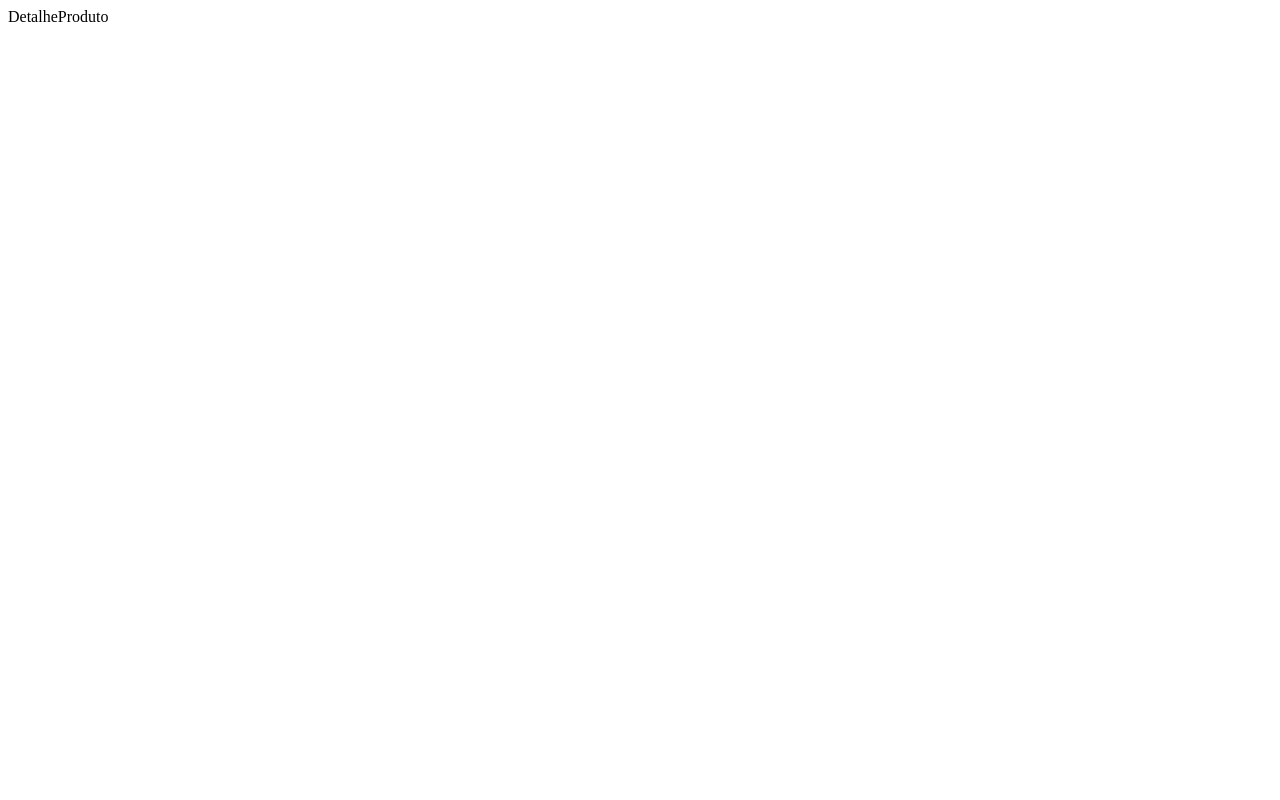
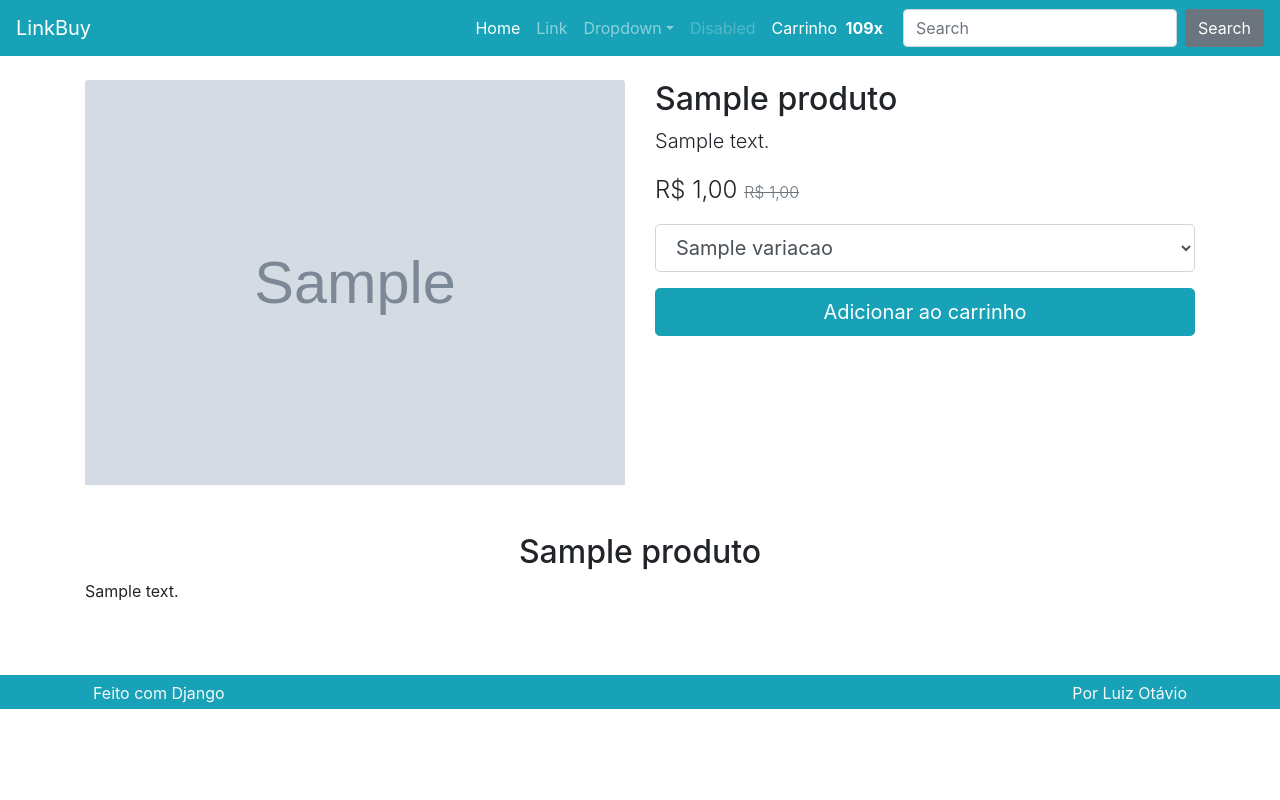
Before and after one commit to LinekerCalseverini/django_ecommerce, a Django app: a page that uses produto/views.py in a window 1280 px wide. Before the commit the page is almost empty. Run offline with Django 5.2, Linux system fonts and the light colour scheme; tables that the repository leaves empty hold one stand-in row (values such as "Sample post"); grey boxes marked "Sample" are stand-in pictures; some libraries are stand-ins or nearby versions.

Commit message:
Projeto e-commerce - Detalhes do produto

```diff
--- /dev/null
+++ b/loja/context_processors.py
@@ -0,0 +1,4 @@
+def site_title(request):
+    return {
+        'site_title': 'LinkBuy'
+    }
--- a/loja/settings.py
+++ b/loja/settings.py
@@ -85,6 +85,7 @@ TEMPLATES = [
                 'django.template.context_processors.request',
                 'django.contrib.auth.context_processors.auth',
                 'django.contrib.messages.context_processors.messages',
+                'loja.context_processors.site_title'
             ],
         },
     },
--- /dev/null
+++ b/produto/templates/produto/detalhe.html
@@ -0,0 +1,65 @@
+{% extends "base.html" %}
+{% load omfilters %}
+{% block conteudo %}
+    <div class="row">
+        <div class="col-lg">
+            <div class="row no-gutters">
+                <div class="col-lg-12">
+                    {% if produto.imagem %}
+                        <img class="card-img-top"
+                             src="{{ produto.imagem.url }}"
+                             alt="{{ produto.nome }}">
+                    {% endif %}
+                </div>
+            </div>
+        </div>
+        <div class="col-lg">
+            <div class="mt-4 mt-lg-0">
+                <h1 class="h2">{{ produto.nome }}</h1>
+                <p class="lead">{{ produto.descricao_curta }}</p>
+                <p class="lead">
+                    {% if produto.preco_marketing_promocional %}
+                        <span id="variation-preco-promocional"
+                              class="lead product-price">
+                            {{ produto.preco_marketing|formata_preco }}
+                        </span>
+                        <span id="variation-preco" class="lead product-old-price text-muted">{{ produto.preco_marketing_promocional|formata_preco }}</span>
+                    {% else %}
+                        <span id="variation-preco" class="lead product-price">{{ produto.preco_marketing|formata_preco }}</span>
+                    {% endif %}
+                </p>
+                <form action="{% url "produto:adicionaraocarrinho" %}"
+                      id="form-add-to-cart">
+                    <div class="form-group">
+                        <select id="select-variacoes" name="vid" class="form-control form-control-lg">
+                            {% for variacao in produto.variacao_set.all %}
+                                {% if variacao.preco_promocional %}
+                                    <option data-preco="{{ variacao.preco|formata_preco }}"
+                                            data-preco-promocional="{{ variacao.preco_promocional|formata_preco }}"
+                                            value="{{ variacao.pk }}">{{ variacao.nome }}</option>
+                                {% else %}
+                                    <option data-preco="{{ variacao.preco|formata_preco }}"
+                                            value="{{ variacao.pk }}">{{ variacao.nome }}</option>
+                                {% endif %}
+                            {% endfor %}
+                        </select>
+                    </div>
+                    <div class="text-left">
+                        <button type="submit" class="btn btn-primary btn-lg btn-block">
+                            <i class="fa fa-shopping-cart" aria-hidden="true"></i>
+                            Adicionar ao carrinho
+                        </button>
+                    </div>
+                </form>
+            </div>
+        </div>
+    </div>
+    <div class="row">
+        <div class="col-lg-12">
+            <div class="mt-5 mb-5">
+                <h2 class="text-center">{{ produto.nome }}</h2>
+                {{ produto.descricao_longa|linebreaks }}
+            </div>
+        </div>
+    </div>
+{% endblock conteudo %}
--- a/produto/views.py
+++ b/produto/views.py
@@ -1,5 +1,6 @@
-from django.shortcuts import render
+from typing import Any
 from django.views.generic.list import ListView
+from django.views.generic.detail import DetailView
 from django.views import View
 from django.http import HttpResponse
 from .models import Produto
@@ -13,10 +14,31 @@ class ListaProduto(ListView):
     context_object_name = 'produtos'
     paginate_by = 12
 
+    def get_context_data(self, **kwargs: Any) -> dict[str, Any]:
+        ctx = super().get_context_data(**kwargs)
 
-class DetalheProduto(View):
-    def get(self, *args, **kwargs):
-        return HttpResponse('DetalheProduto')
+        ctx.update({
+            'page_title': 'Produtos - '
+        })
+
+        return ctx
+
+
+class DetalheProduto(DetailView):
+    model = Produto
+    template_name = 'produto/detalhe.html'
+    context_object_name = 'produto'
+    slug_url_kwarg = 'slug'
+
+    def get_context_data(self, **kwargs: Any) -> dict[str, Any]:
+        ctx = super().get_context_data(**kwargs)
+        produto = self.get_object()
+
+        ctx.update({
+            'page_title': f'Comprar {produto.nome} - '
+        })
+
+        return ctx
 
 
 class AdicionarAoCarrinho(View):
--- a/templates/parciais/_head.html
+++ b/templates/parciais/_head.html
@@ -5,7 +5,4 @@
 <link rel="stylesheet"
       href="{% static 'assets/bootstrap/css/bootstrap.css' %}">
 <link rel="stylesheet" href="{% static 'assets/custom/css/style.css' %}">
-<title>
-    {% block titulo %}
-    {% endblock titulo %}
-</title>
+<title>{{ page_title }}{{ site_title }}</title>
--- a/templates/parciais/_nav.html
+++ b/templates/parciais/_nav.html
@@ -1,5 +1,5 @@
 <nav class="navbar navbar-dark bg-primary navbar-expand-lg">
-    <a class="navbar-brand" href="index.html">Navbar</a>
+    <a class="navbar-brand" href="{% url "produto:lista" %}">LinkBuy</a>
     <button class="navbar-toggler"
             type="button"
             data-toggle="collapse"
@@ -12,7 +12,7 @@
     <div class="collapse navbar-collapse" id="navbarSupportedContent">
         <ul class="navbar-nav ml-auto">
             <li class="nav-item active">
-                <a class="nav-link" href="#">Home <span class="sr-only">(current)</span></a>
+                <a class="nav-link" href="{% url "produto:lista" %}">Home <span class="sr-only">(current)</span></a>
             </li>
             <li class="nav-item">
                 <a class="nav-link" href="#">Link</a>
--- a/templates/static/assets/custom/js/scripts.js
+++ b/templates/static/assets/custom/js/scripts.js
@@ -16,9 +16,15 @@
         preco_promocional = this.options[this.selectedIndex].getAttribute('data-preco-promocional');
 
         variation_preco.innerHTML = preco;
+        variation_preco_promocional.innerHTML = ''
+        variation_preco.classList.replace('product-old-price', 'product-price')
+        variation_preco.classList.remove('text-muted')
 
-        if (variation_preco_promocional) {
+        if (preco_promocional) {
             variation_preco_promocional.innerHTML = preco_promocional;
+            variation_preco.classList.add('product-old-price')
+            variation_preco.classList.add('text-muted')
+            variation_preco.classList.remove('product-price')
         }
     })
 })();
```
